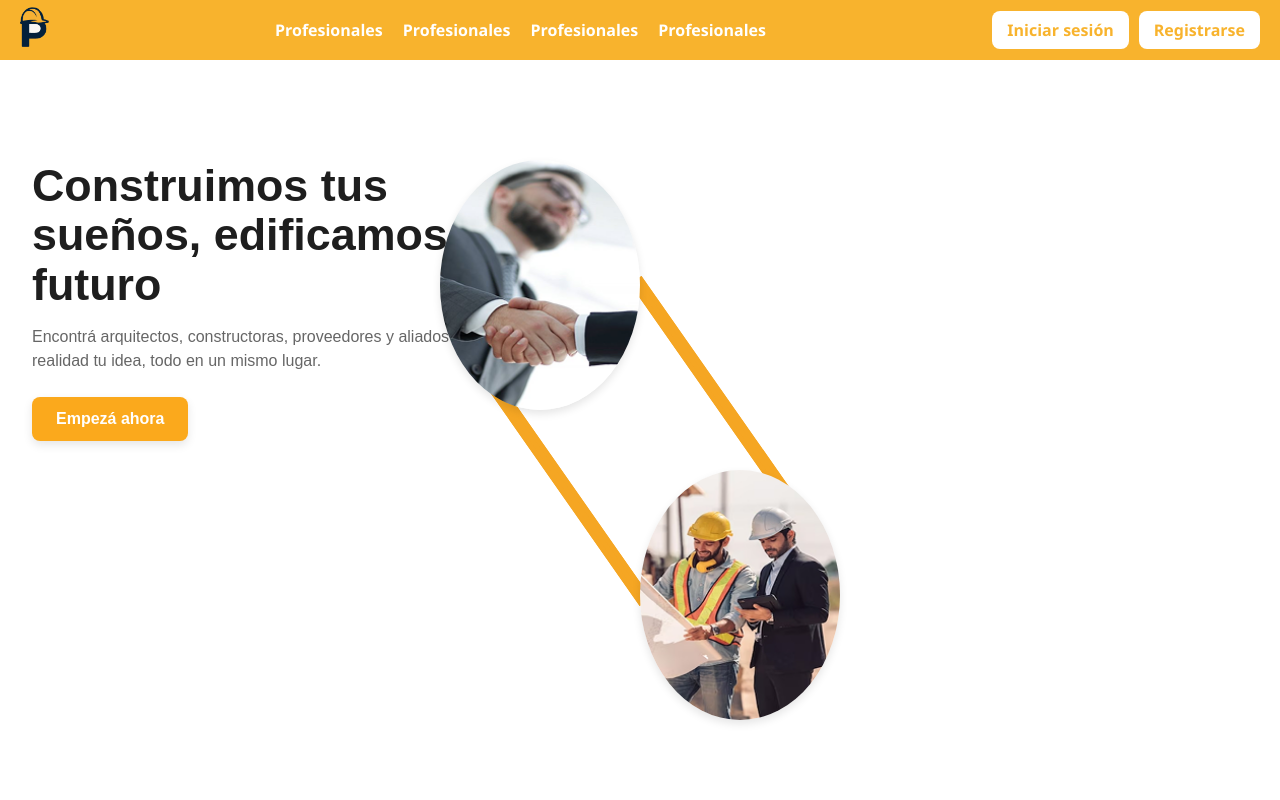
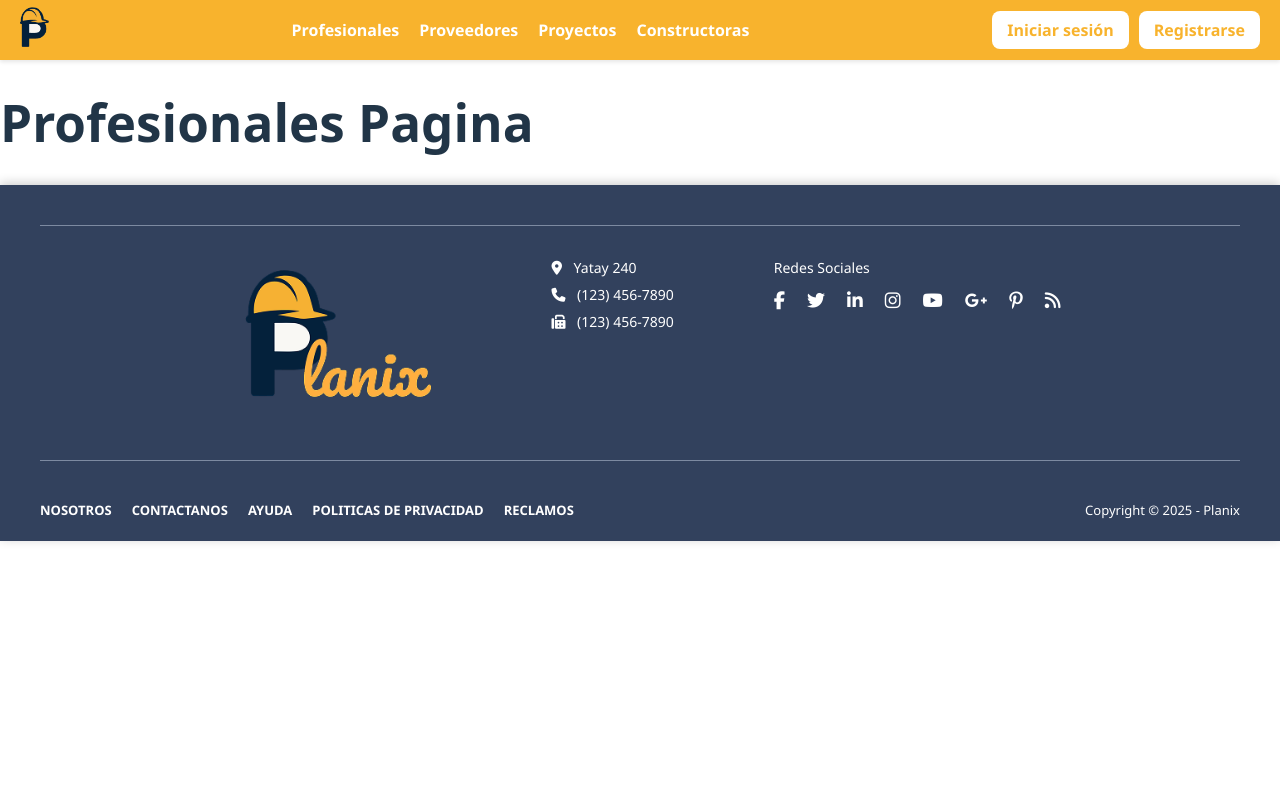
Before and after one commit to Planix-Inc/Planix, a React (Vite) app in the folder frontend/: page /profesionales in a window 1280 px wide. Shown: the top 800 px of the page. Built offline with nearby package versions, Linux system fonts and the light colour scheme.

Commit message:
Correciones

```diff
--- a/frontend/src/App.jsx
+++ b/frontend/src/App.jsx
@@ -1,14 +1,26 @@
+import { BrowserRouter as Router, Routes, Route } from 'react-router-dom';
 import Header from './components/header/';
 import Footer from './components/footer/';
-import Landing from './pages/landing';
+import Landing from './pages/landing/';
+import Profesionales from './pages/profesionales/';
+import Proveedores from './pages/proveedores/';
+import Proyectos from './pages/proyectos/';
+import Constructoras from './pages/constructoras/';
+
 
 function App() {
   return (
-    <div>
-      <Header />
-      <Landing />
+    <Router>
+      <Header/>
+      <Routes>
+        <Route path="/" element={<Landing />} />
+        <Route path="/profesionales" element={<Profesionales />} />
+        <Route path="/proveedores" element={<Proveedores/>} />
+        <Route path="/proyectos" element={<Proyectos/>} />
+        <Route path="/constructoras" element={<Constructoras/>} />
+      </Routes>
       <Footer />
-    </div>
+    </Router>
   );
 }
 
--- a/frontend/src/components/header/index.jsx
+++ b/frontend/src/components/header/index.jsx
@@ -1,5 +1,7 @@
 import './header.css';
 import logo from '../../assets/Logos/logo.png';
+import { Link } from "react-router-dom";
+
 
 function Header() {
     return (
@@ -9,10 +11,10 @@ function Header() {
                     <img src={logo} alt="Logo Planix" />
                 </div>
                 <nav className="navegacion">
-                    <a href="#">Profesionales</a>
-                    <a href="#">Profesionales</a>
-                    <a href="#">Profesionales</a>
-                    <a href="#">Profesionales</a>
+                    <Link to="/profesionales">Profesionales</Link>
+                    <Link to="/proveedores">Proveedores</Link>
+                    <Link to="/proyectos">Proyectos</Link>
+                    <Link to="/constructoras">Constructoras</Link>
                 </nav>
                 <div className="botones">
                     <button className="btn-iniciar">Iniciar sesión</button>
@@ -22,4 +24,6 @@ function Header() {
         </header>
     );
 }
+
+
 export default Header;
--- /dev/null
+++ b/frontend/src/pages/constructoras/index.jsx
@@ -0,0 +1,13 @@
+import React from 'react';
+import './constructoras.css'
+
+const Constructoras = () => {
+  return (
+    <div>
+      <h1>Constructoras Pagina</h1>
+    </div>
+  );
+};
+
+
+export default Constructoras;
--- a/frontend/src/pages/profesionales/index.jsx
+++ b/frontend/src/pages/profesionales/index.jsx
@@ -0,0 +1,13 @@
+import React from 'react';
+import './profesionales.css'
+
+const Profesionales = () => {
+  return (
+    <div>
+      <h1>Profesionales Pagina</h1>
+    </div>
+  );
+};
+
+
+export default Profesionales;
--- /dev/null
+++ b/frontend/src/pages/proveedores/index.jsx
@@ -0,0 +1,13 @@
+import React from 'react';
+import './proveedores.css'
+
+const Proveedores = () => {
+  return (
+    <div>
+      <h1>Proveedores Pagina</h1>
+    </div>
+  );
+};
+
+
+export default Proveedores;
--- /dev/null
+++ b/frontend/src/pages/proyectos/index.jsx
@@ -0,0 +1,13 @@
+import React from 'react';
+import './proyectos.css'
+
+const Proyectos = () => {
+  return (
+    <div>
+      <h1>Proyectos Pagina</h1>
+    </div>
+  );
+};
+
+
+export default Proyectos;
```
Also changed, not shown: frontend/src/pages/constructoras/constructoras.css (added), frontend/src/pages/proveedores/proveedores.css (added), frontend/src/pages/proyectos/proyectos.css (added).
